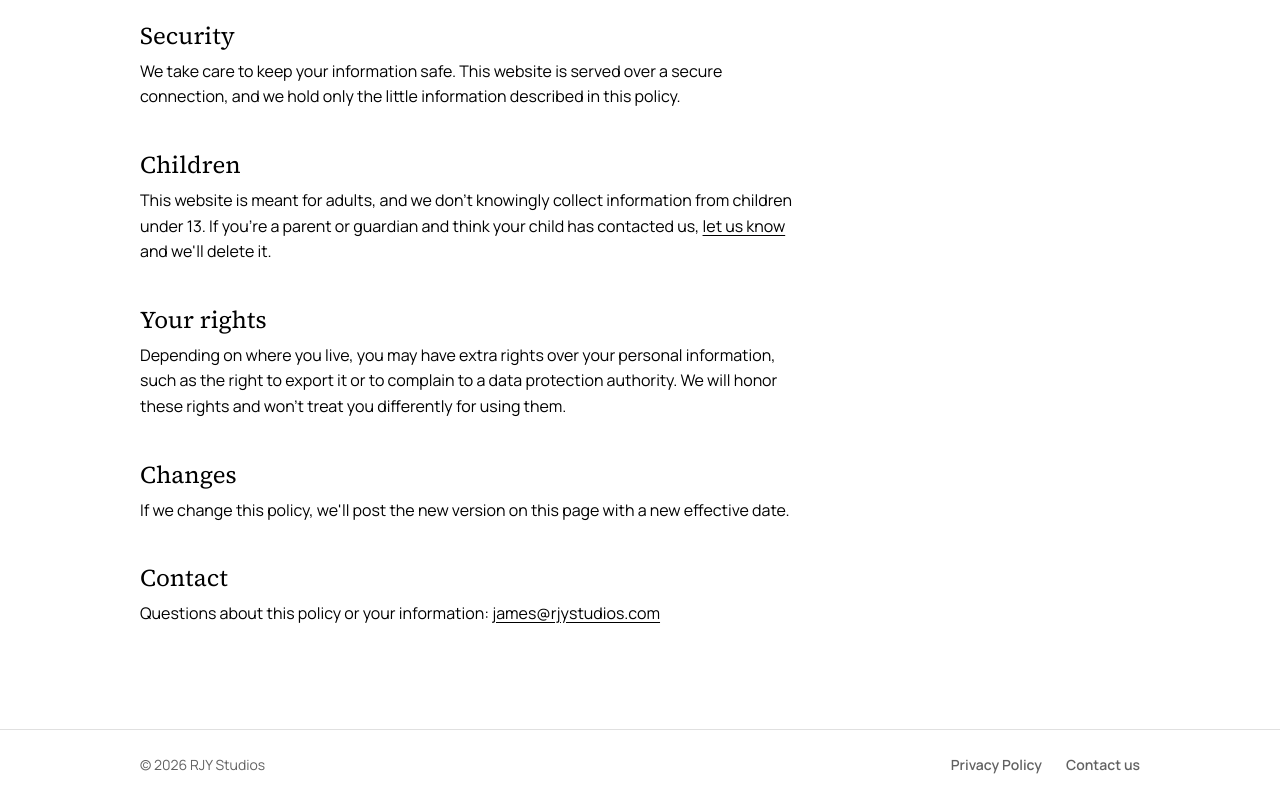
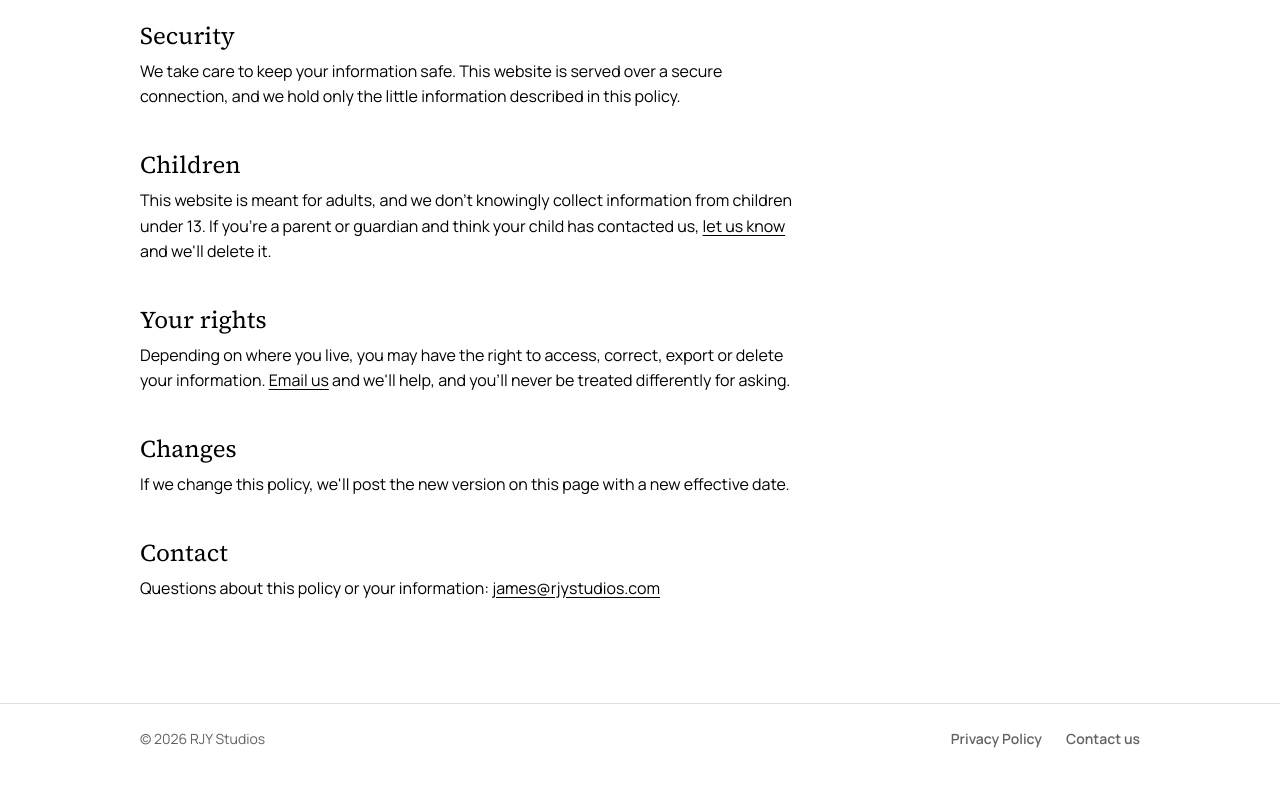
Before and after one commit to RJY-Studios/Website, a plain HTML site: page privacy/index.html in a window 1280 px wide. Shown: the part 1623-2423 px from the top of the page. After the commit the page ends 2398 px from the top, so only its background shows below. Drawn offline with Linux system fonts and the light colour scheme.

Commit message:
Privacy Policy: simpler Your rights section
"Email us" links to an email to james@rjystudios.com.

Co-Authored-By: Claude Opus 5.5 <noreply@anthropic.com>
Claude-Session: https://claude.ai/code/session_01Fp5xxtgDi5HwKTAWZkaGdc

```diff
--- a/privacy/index.html
+++ b/privacy/index.html
@@ -72,7 +72,7 @@
         <p>This website is meant for adults, and we don't knowingly collect information from children under 13. If you're a parent or guardian and think your child has contacted us, <a href="mailto:james@rjystudios.com">let us know</a> and we'll delete it.</p>
 
         <h2>Your rights</h2>
-        <p>Depending on where you live, you may have extra rights over your personal information, such as the right to export it or to complain to a data protection authority. We will honor these rights and won't treat you differently for using them.</p>
+        <p>Depending on where you live, you may have the right to access, correct, export or delete your information. <a href="mailto:james@rjystudios.com">Email us</a> and we'll help, and you'll never be treated differently for asking.</p>
 
         <h2>Changes</h2>
         <p>If we change this policy, we'll post the new version on this page with a new effective date.</p>
```
